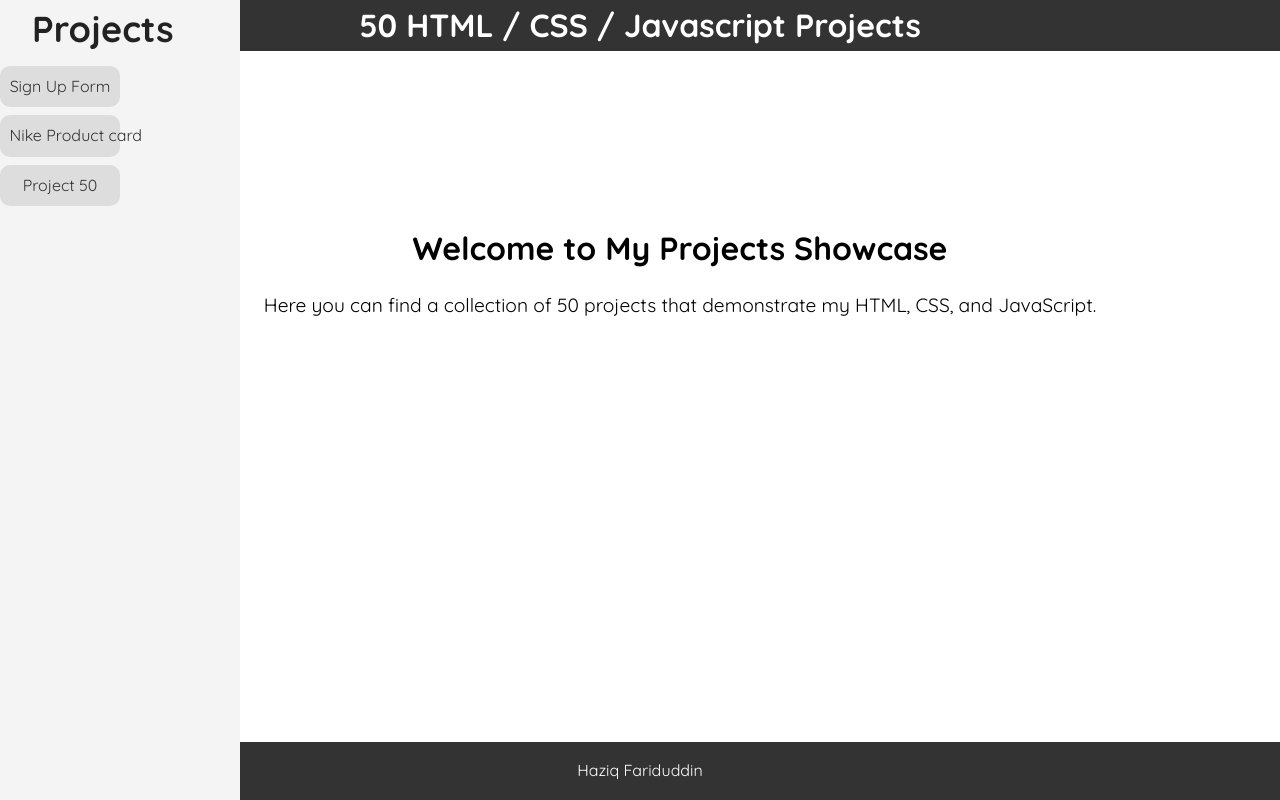
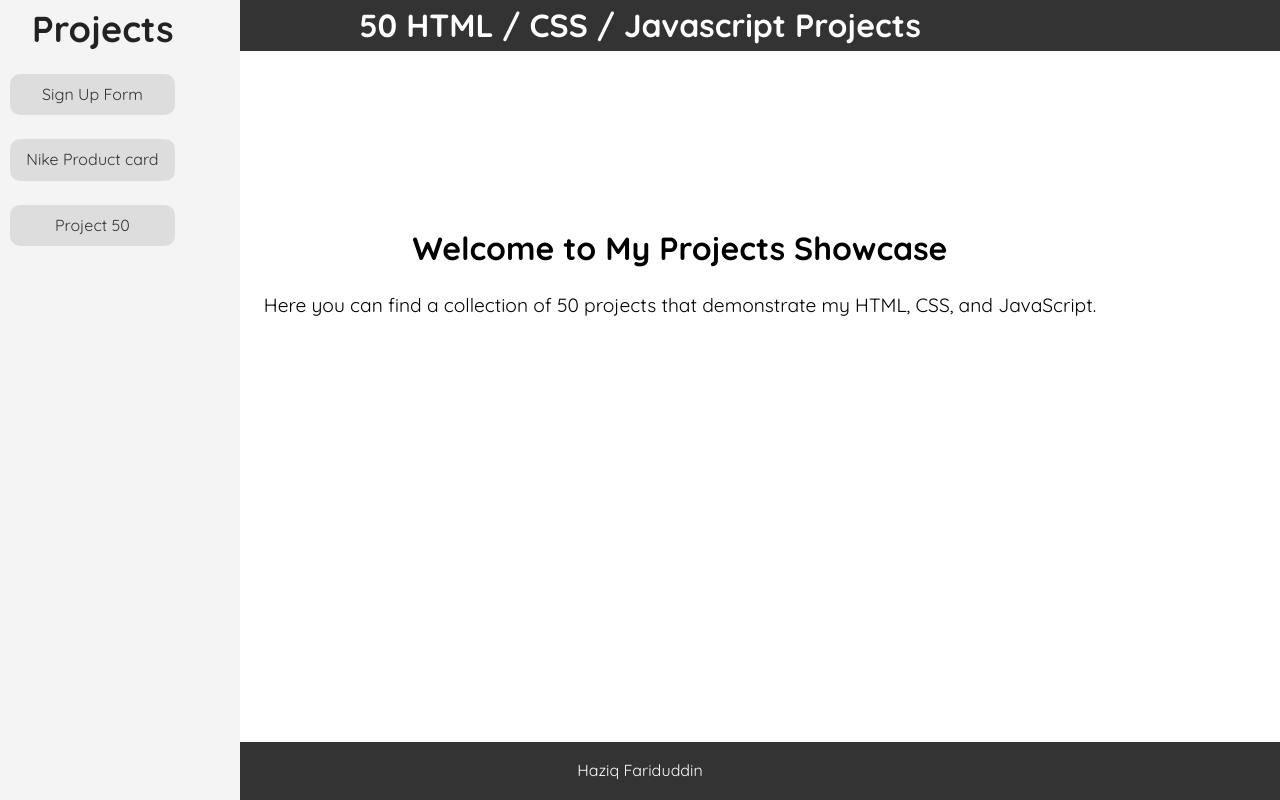
Before and after one commit to HaziqFariduddin/50-HTML-CSS-Javascript-Project, a plain HTML site: page index.html in a window 1280 px wide. Drawn offline with Linux system fonts and the light colour scheme.

Commit message:
Showcase nike changes

```diff
--- a/styles.css
+++ b/styles.css
@@ -78,6 +78,7 @@ nav ul {
 nav ul li {
   margin: 0.5rem 0;
   white-space: nowrap;
+  padding: 0.5rem 0.6rem;
 }
 
 nav ul li a {
@@ -87,7 +88,7 @@ nav ul li a {
   padding: 0.5rem 0.6rem;
   border-radius: 10px;
   display: block;
-  width: 50%;
+  width: 75%;
   text-align: center;
 }
 
```
